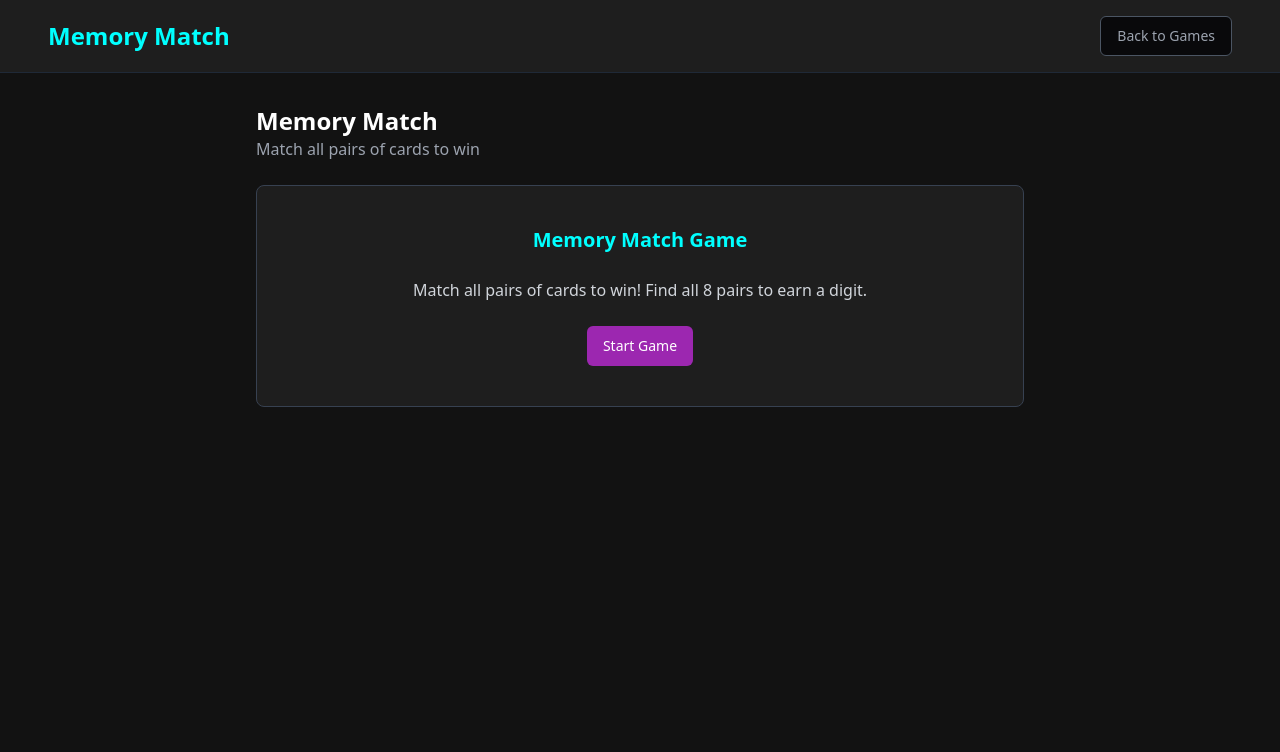
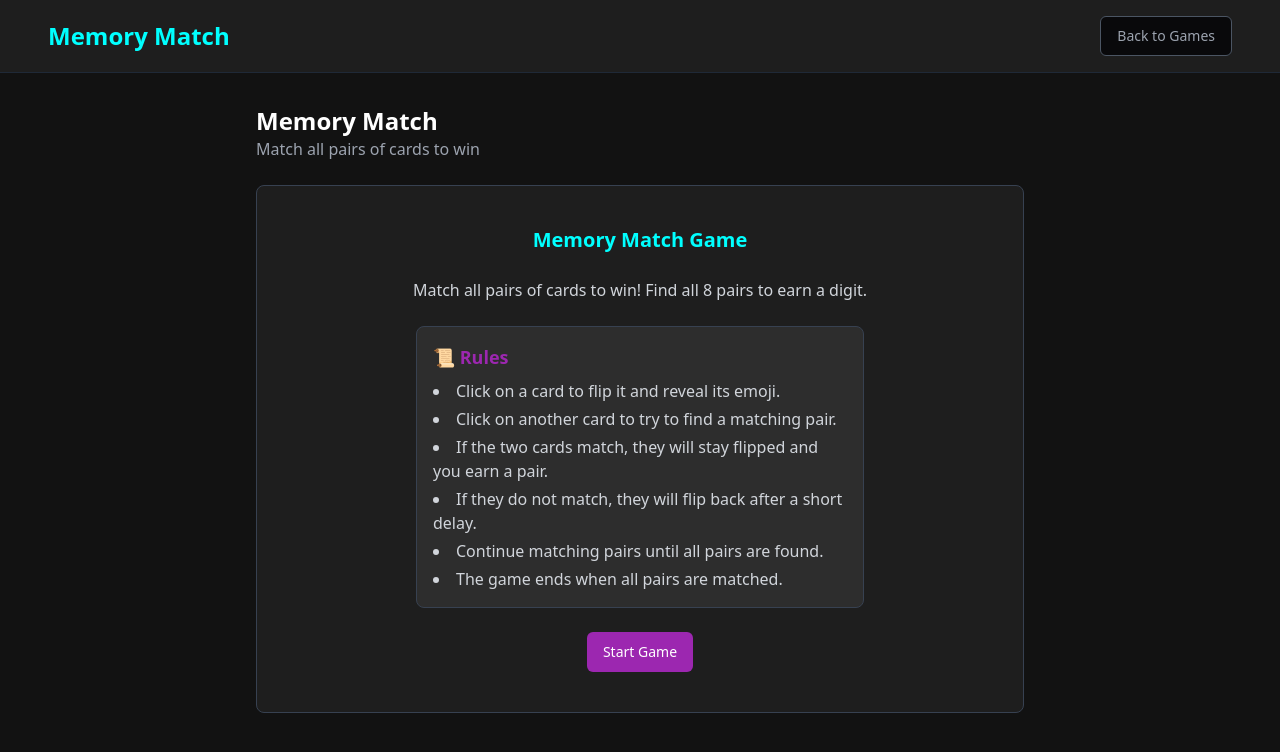
Before and after one commit to Vinithsaireddy/digit-code-challenge, a React (Vite) app: page /games/1 in a window 1280 px wide. Shown: the top 752 px of the page. Built offline with nearby package versions, Linux system fonts and the light colour scheme.

Commit message:
Update MemoryMatch.tsx

```diff
--- a/src/components/games/MemoryMatch.tsx
+++ b/src/components/games/MemoryMatch.tsx
@@ -1,4 +1,3 @@
-
 import React, { useState, useEffect } from "react";
 import { Button } from "@/components/ui/button";
 import { Check, RefreshCcw } from "lucide-react";
@@ -120,6 +119,18 @@ const MemoryMatch: React.FC<MemoryMatchProps> = ({ onGameWin, onGameRestart }) =
         <p className="text-gray-300 mb-6 text-center">
           Match all pairs of cards to win! Find all {totalPairs} pairs to earn a digit.
         </p>
+        <div className="bg-game-dark-card p-4 rounded-lg border border-gray-700 text-left max-w-md w-full mb-6">
+          <h4 className="text-lg font-semibold text-game-neon-purple mb-2">📜 Rules</h4>
+          <ul className="list-disc list-inside text-gray-300 space-y-1">
+          <li>Click on a card to flip it and reveal its emoji.</li>
+            <li>Click on another card to try to find a matching pair.</li>
+            <li>If the two cards match, they will stay flipped and you earn a pair.</li>
+            <li>If they do not match, they will flip back after a short delay.</li>
+            <li>Continue matching pairs until all pairs are found.</li>
+            <li>The game ends when all pairs are matched.</li>
+          </ul>
+        </div>
+
         <Button
           onClick={initializeGame}
           className="bg-game-neon-purple hover:bg-game-neon-purple/80 text-white"
@@ -141,13 +152,12 @@ const MemoryMatch: React.FC<MemoryMatchProps> = ({ onGameWin, onGameRestart }) =
         {cards.map(card => (
           <div
             key={card.id}
-            className={`w-16 h-16 flex items-center justify-center rounded-md cursor-pointer transition-all duration-300 transform ${
-              card.isMatched
-                ? "bg-green-600 text-white"
-                : flippedCards.includes(card.id)
+            className={`w-16 h-16 flex items-center justify-center rounded-md cursor-pointer transition-all duration-300 transform ${card.isMatched
+              ? "bg-green-600 text-white"
+              : flippedCards.includes(card.id)
                 ? "bg-game-dark-card border-2 border-game-neon-cyan"
                 : "bg-game-dark-surface border border-gray-700"
-            }`}
+              }`}
             onClick={() => handleCardClick(card.id)}
           >
             {(card.isMatched || flippedCards.includes(card.id)) ? (
```
